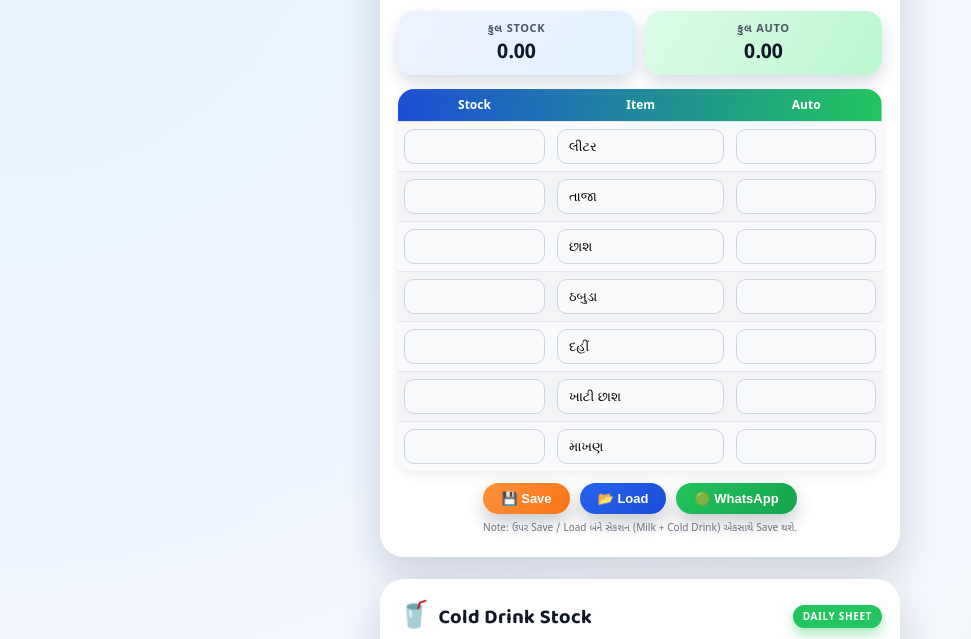
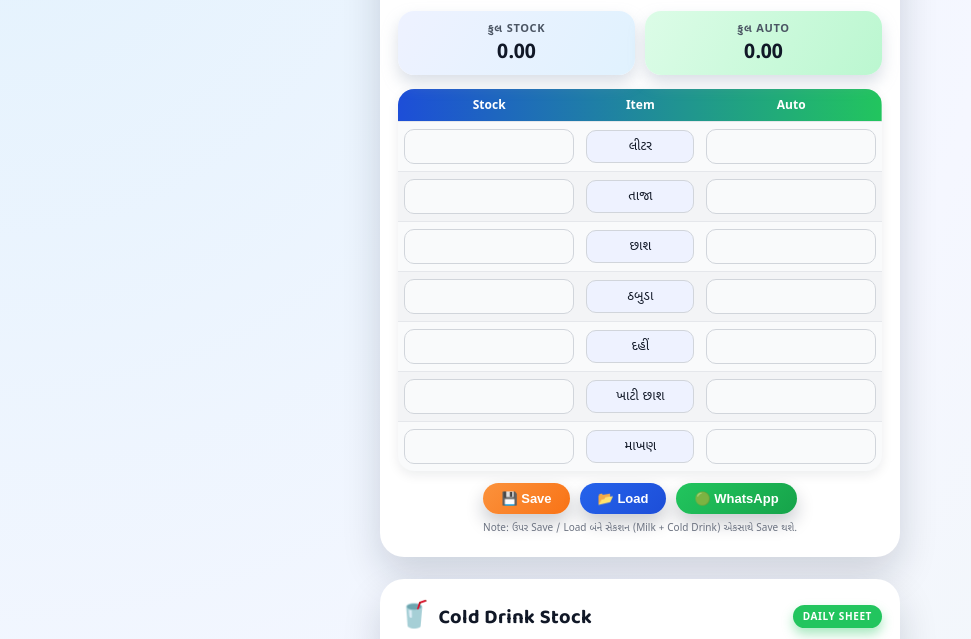
Before and after one commit to rafushavijay129-eng/milkstock, a plain HTML site: page index.html in a window 1280 px wide. Shown: the part 154-793 px from the top of the page, without its empty margins (0-971 px from the left). Drawn offline with Linux system fonts and the light colour scheme.

Commit message:
Update index.html

```diff
--- a/index.html
+++ b/index.html
@@ -181,6 +181,18 @@
       width: 100%;
     }
 
+    /* 🔒 Milk item label (not editable) */
+    .milk-item {
+      width: 100%;
+      padding: 7px 8px;
+      border-radius: 10px;
+      border: 1px solid #d1d5db;
+      background: #eef2ff;
+      font-size: 13px;
+      text-align: center;
+      user-select: none;
+    }
+
     .btn-row {
       display: flex;
       justify-content: center;
@@ -361,40 +373,40 @@
         </tr>
       </thead>
       <tbody>
-        <!-- તમે Easy edit કરી શકો: Item નામ બદલો / rows વધારી શકો -->
+        <!-- Item column હવે lock છે -->
         <tr>
           <td><input type="number" class="milk-stock" min="0" step="0.01"></td>
-          <td><input type="text" class="milk-item" value="લીટર"></td>
+          <td><div class="milk-item">લીટર</div></td>
           <td><input type="number" class="milk-auto" min="0" step="0.01"></td>
         </tr>
         <tr>
           <td><input type="number" class="milk-stock" min="0" step="0.01"></td>
-          <td><input type="text" class="milk-item" value="તાજા"></td>
+          <td><div class="milk-item">તાજા</div></td>
           <td><input type="number" class="milk-auto" min="0" step="0.01"></td>
         </tr>
         <tr>
           <td><input type="number" class="milk-stock" min="0" step="0.01"></td>
-          <td><input type="text" class="milk-item" value="છાશ"></td>
+          <td><div class="milk-item">છાશ</div></td>
           <td><input type="number" class="milk-auto" min="0" step="0.01"></td>
         </tr>
         <tr>
           <td><input type="number" class="milk-stock" min="0" step="0.01"></td>
-          <td><input type="text" class="milk-item" value="ઠબુડા"></td>
+          <td><div class="milk-item">ઠબુડા</div></td>
           <td><input type="number" class="milk-auto" min="0" step="0.01"></td>
         </tr>
         <tr>
           <td><input type="number" class="milk-stock" min="0" step="0.01"></td>
-          <td><input type="text" class="milk-item" value="દહીં"></td>
+          <td><div class="milk-item">દહીં</div></td>
           <td><input type="number" class="milk-auto" min="0" step="0.01"></td>
         </tr>
         <tr>
           <td><input type="number" class="milk-stock" min="0" step="0.01"></td>
-          <td><input type="text" class="milk-item" value="ખાટી છાશ"></td>
+          <td><div class="milk-item">ખાટી છાશ</div></td>
           <td><input type="number" class="milk-auto" min="0" step="0.01"></td>
         </tr>
         <tr>
           <td><input type="number" class="milk-stock" min="0" step="0.01"></td>
-          <td><input type="text" class="milk-item" value="માખણ"></td>
+          <td><div class="milk-item">માખણ</div></td>
           <td><input type="number" class="milk-auto" min="0" step="0.01"></td>
         </tr>
       </tbody>
@@ -426,6 +438,7 @@
       </div>
     </div>
 
+    <!-- Cold drink rows (unchanged) -->
     <!-- 250 ml Small -->
     <div class="cold-group">
       <div class="cold-group-title">250 ml <span class="sub">Small</span></div>
@@ -471,7 +484,7 @@
       </div>
       <div class="cold-row" data-ml="250" data-group="250-small">
         <div class="cold-brand">Maaza</div>
-        <div class="cold-ml">250</div>
+        <div class="cold-ml">140</div>
         <input class="cold-qty" type="number" min="0" step="1">
       </div>
     </div>
@@ -577,7 +590,7 @@
   </section>
 
   <script>
-    // 🔗 Firebase base URL (તમારું Realtime DB URL)
+    // 🔗 Firebase base URL
     const FIREBASE_BASE =
       "https://booking-e751e-default-rtdb.firebaseio.com/dailyStock";
 
@@ -623,7 +636,7 @@
       const term = e.target.value.toLowerCase().trim();
       document.querySelectorAll("#milkTable tbody tr").forEach((row) => {
         const itemVal =
-          row.querySelector(".milk-item").value.toLowerCase() || "";
+          row.querySelector(".milk-item").textContent.toLowerCase() || "";
         row.style.display = term && !itemVal.includes(term) ? "none" : "";
       });
     });
@@ -654,7 +667,7 @@
         document.querySelectorAll("#milkTable tbody tr")
       ).map((row) => ({
         stock: row.querySelector(".milk-stock").value || "",
-        item: row.querySelector(".milk-item").value || "",
+        item: row.querySelector(".milk-item").textContent.trim() || "",
         auto: row.querySelector(".milk-auto").value || "",
       }));
 
@@ -689,8 +702,8 @@
         rows.forEach((row, idx) => {
           const d = data.milk.rows[idx] || {};
           row.querySelector(".milk-stock").value = d.stock || "";
-          row.querySelector(".milk-item").value = d.item || "";
           row.querySelector(".milk-auto").value = d.auto || "";
+          // item label fix છે, બદલતા નથી
         });
       }
       if (data.cold && data.cold.rows) {
@@ -811,4 +824,4 @@
     document.getElementById("btnWABottom").addEventListener("click", openWhatsApp);
   </script>
 </body>
-</html>
+        </html>
```
